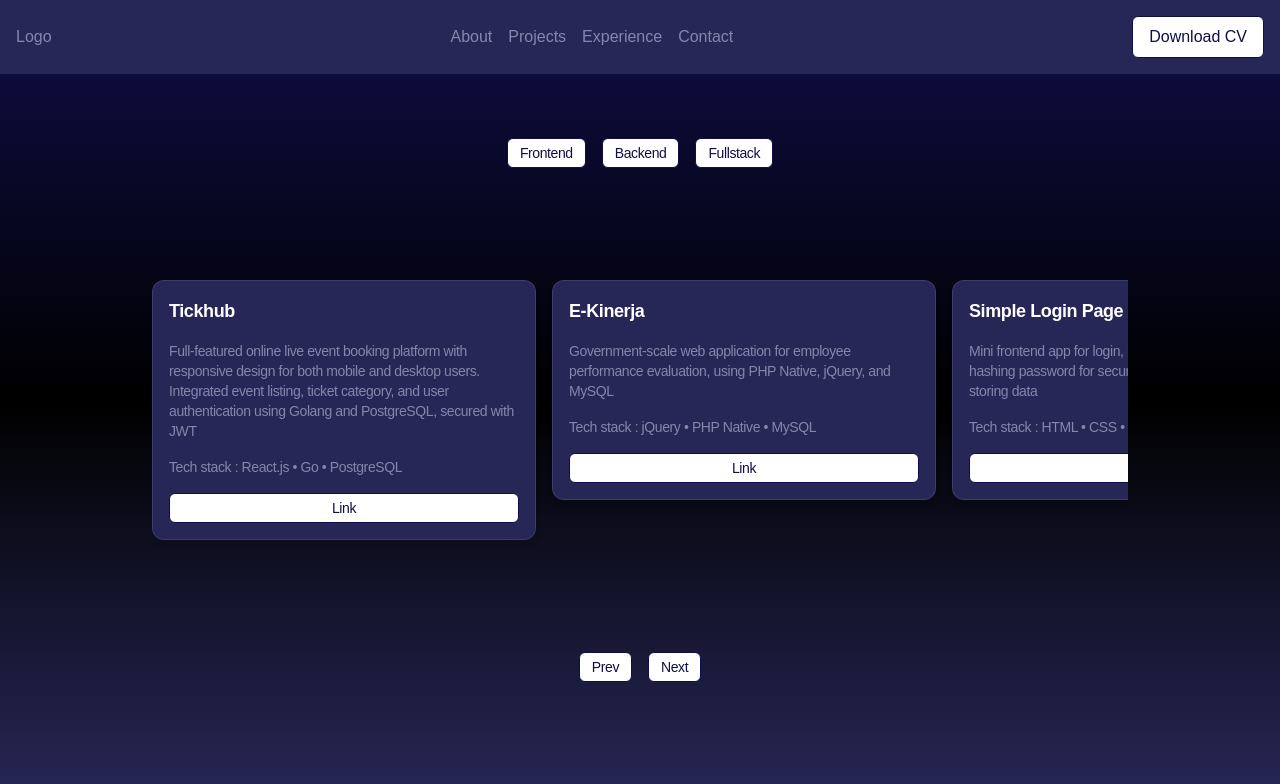
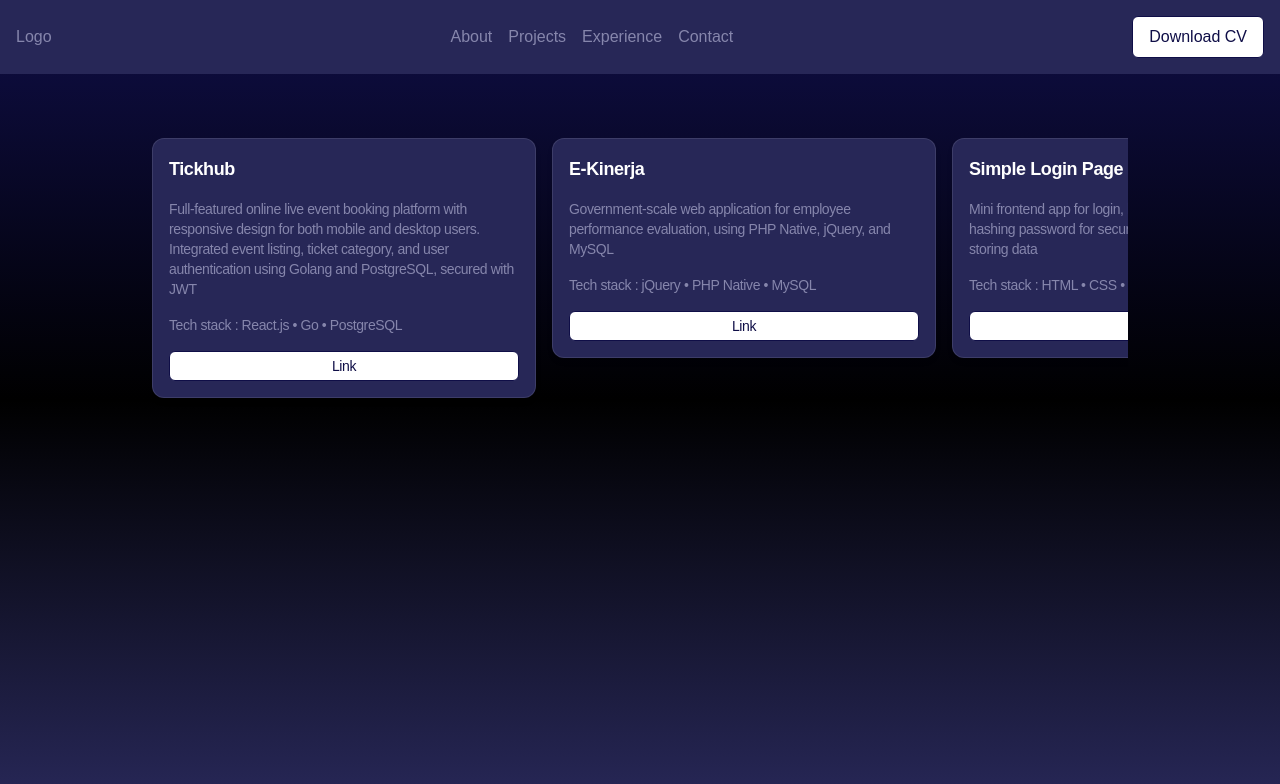
Before and after one commit to fajryalvin12/personal-portfolio-web, a Next.js app: page /projects in a window 1280 px wide. Shown: the top 784 px of the page. Built offline with nearby package versions, Linux system fonts and the light colour scheme.

Commit message:
fix: change width container for project page

```diff
--- a/src/app/projects/page.js
+++ b/src/app/projects/page.js
@@ -32,15 +32,8 @@ export default function Projects() {
   ];
 
   return (
-    <>
-      <Container className="py-16 space-y-16 flex flex-col gap-4 ">
+    <Container className="max-w-md py-16 space-y-16 flex flex-col gap-4">
       {/* Project Showcase */}
-        <Section className="flex gap-4 justify-center">
-          {/* Variant Button */}
-          <Button variant="outline" size="sm" children="Frontend" />
-          <Button variant="outline" size="sm" children="Backend" />
-          <Button variant="outline" size="sm" children="Fullstack" />
-        </Section>
       <Section className="flex gap-4 overflow-x-scroll overflow-y-hidden scroll-smooth">
         {/* Detail Project */}
         {projects.map((item) => (
@@ -57,11 +50,6 @@ export default function Projects() {
           </Card>
         ))}
       </Section>
-        <Section className="flex justify-center gap-4">
-          <Button variant="outline" size="sm" children="Prev" />
-          <Button variant="outline" size="sm" children="Next" />
-        </Section>
     </Container>
-    </>
   );
 }
--- a/src/components/ui/Container.jsx
+++ b/src/components/ui/Container.jsx
@@ -2,7 +2,7 @@ export default function Container({ children, className }) {
   return (
     <>
       <div
-        className={`max-w-5xl mx-auto px-6 tracking-tight
+        className={`md:max-w-5xl mx-auto px-6 tracking-tight
 leading-relaxed ${className || ""}`}
       >
         {children}
```
Lines whose indentation alone changed are shown as unchanged.
